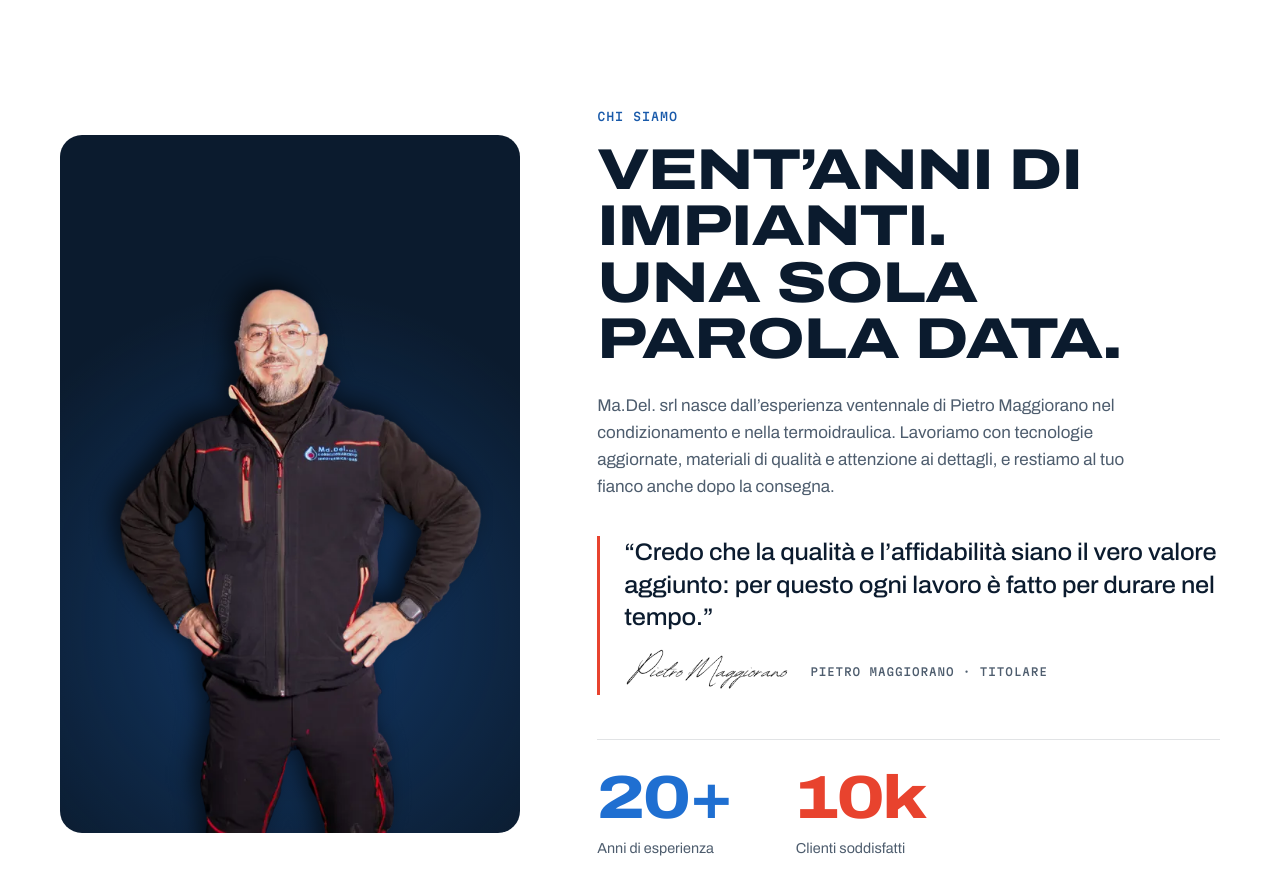
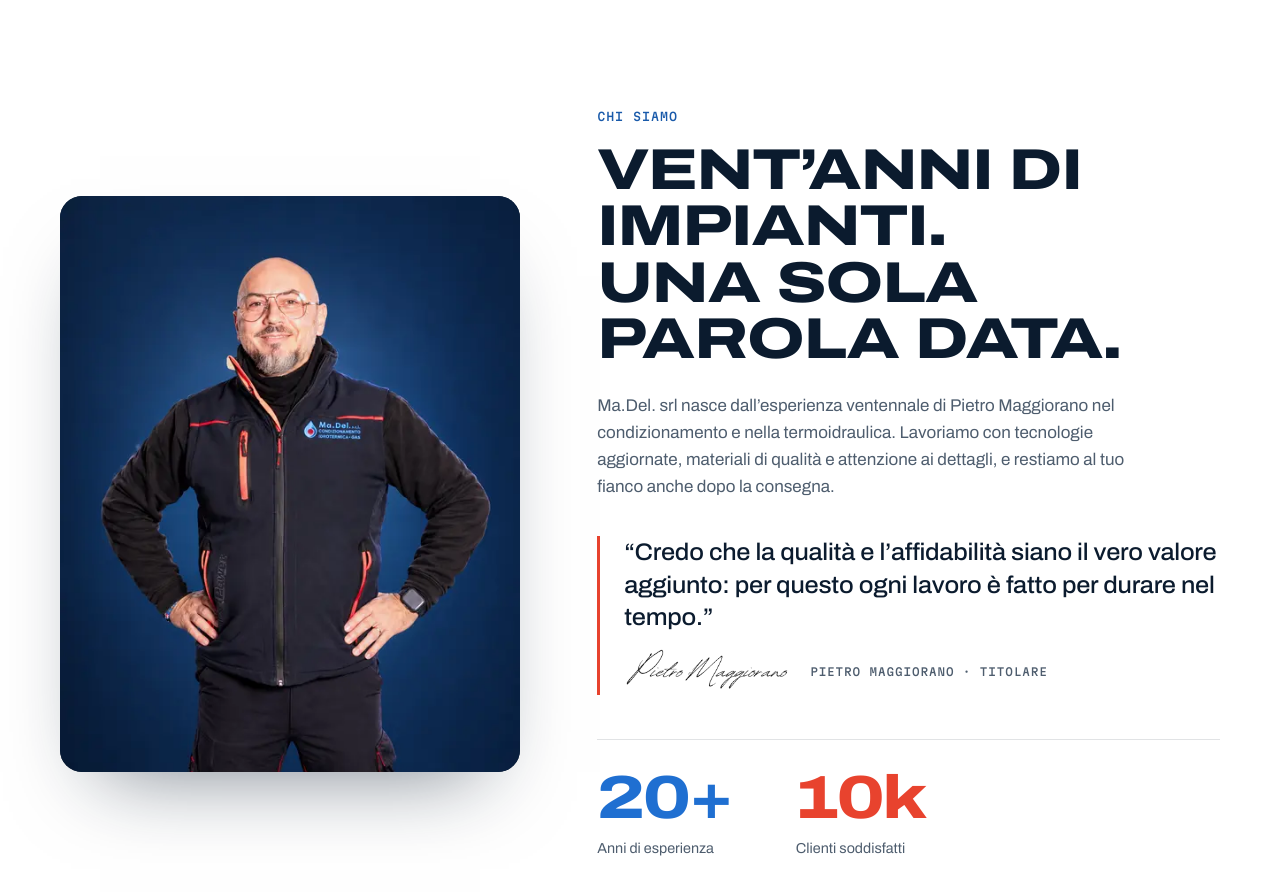
Before and after one commit to FERZO-code/Ma.Del., a website: page index.html in a window 1280 px wide. Shown: the part 5460-6355 px from the top of the page. Drawn offline with Linux system fonts and the light colour scheme.

Commit message:
Piero 2.0

```diff
--- a/assets/css/style.css
+++ b/assets/css/style.css
@@ -453,13 +453,12 @@ html.js:not(.no-intro):not(.intro-over) body { overflow: hidden; }
 .about-grid { display: grid; grid-template-columns: .85fr 1.15fr; gap: clamp(32px, 6vw, 88px); align-items: center; }
 .about-media {
   margin: 0; position: relative;
-  display: flex; align-items: flex-end; justify-content: center;
-  background: radial-gradient(circle at 50% 70%, rgba(31, 111, 209, .35), transparent 62%), var(--navy);
+  background: var(--navy);
   border-radius: var(--r);
-  padding-top: 40px;
   overflow: hidden;
+  box-shadow: 0 40px 80px -40px rgba(11, 27, 46, .55);
 }
-.about-media img { width: min(88%, 420px); }
+.about-media img { width: 100%; aspect-ratio: 4 / 5; object-fit: cover; object-position: 50% 12%; }
 .about-copy > p:not(.eyebrow) { color: var(--muted); max-width: 56ch; margin: 24px 0 0; }
 .quote { margin: 36px 0 0; padding: 0 0 0 24px; border-left: 3px solid var(--fiamma); }
 .quote p { margin: 0; font: 500 clamp(1.2rem, 2vw, 1.5rem)/1.35 var(--f-display); font-stretch: 105%; letter-spacing: -.01em; }
--- a/index.html
+++ b/index.html
@@ -340,7 +340,7 @@
   <section class="about" id="chi-siamo" aria-labelledby="about-title">
     <div class="wrap about-grid">
       <figure class="about-media">
-        <img loading="lazy" decoding="async" src="assets/img/pietro.webp" width="520" height="845" alt="Pietro Maggiorano, titolare di Ma.Del.">
+        <img loading="lazy" decoding="async" src="assets/img/pietro-520.webp" srcset="assets/img/pietro-520.webp 520w, assets/img/pietro-800.webp 800w" sizes="(max-width: 900px) 92vw, 40vw" width="800" height="1205" alt="Pietro Maggiorano, titolare di Ma.Del.">
       </figure>
       <div class="about-copy">
         <p class="eyebrow">Chi siamo</p>
--- a/scripts/build-images.mjs
+++ b/scripts/build-images.mjs
@@ -33,8 +33,12 @@ for (const [name, [file, widths]] of Object.entries(photos)) {
   }
 }
 
+// Ritratto del titolare (versione in studio, rifinita con Higgsfield)
+for (const w of [520, 800]) {
+  await sharp(SRC + 'pietro-studio.png').resize({ width: w }).webp({ quality: 76 }).toFile(`${OUT}pietro-${w}.webp`);
+}
+
 // Ritagli con trasparenza
-await sharp(SRC + '2-3.png').resize({ width: 520 }).webp({ quality: 80, alphaQuality: 90 }).toFile(OUT + 'pietro.webp');
 await sharp(SRC + 'Piero-Maggiorano-Firma.png').negate({ alpha: false }).webp({ quality: 90 }).toFile(OUT + 'firma.webp');
 
 // Goccia del logo (icona) per header e intro
```
Also changed, not shown: assets/img/pietro-520.webp (added), assets/img/pietro-800.webp (added), assets/img/pietro.webp (deleted), 2 other files.
